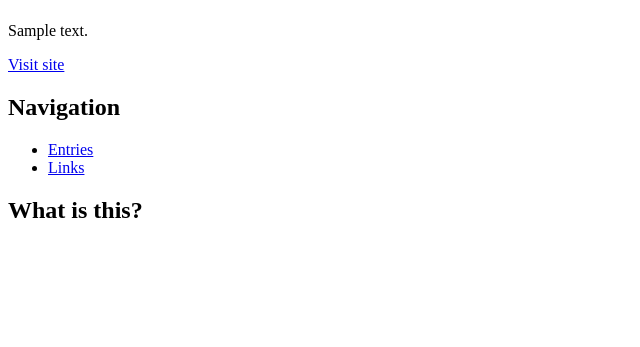
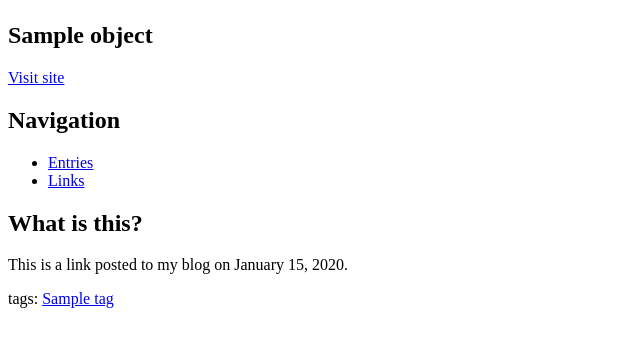
Before and after one commit to rrw4/django_cms, a Django app: template templates/django_blog/link_detail.html in a window 1280 px wide. Shown: the part 58-405 px from the top of the page, without its empty margins (0-640 px from the left). Run offline with Django 3.2, Linux system fonts and the light colour scheme; the template is opened without the code that fills it: most values are stand-ins (such as "Sample title", 1, 10 or a date in 2020).

Commit message:
update link_archive and link_detail templates

```diff
--- a/templates/django_blog/link_detail.html
+++ b/templates/django_blog/link_detail.html
@@ -1,6 +1,22 @@
-{% extends "django_blog/base.html" %}
+{% extends "django_blog/base_links.html" %}
+
+{% block title %}{{ block.super }} | {{ object.title }}{% endblock %}
 
 {% block content %}
-{{ object.description_html | safe }}
+<h2>{{ object.title }}</h2>
 <p><a href="{{ object.url }}">Visit site</a></p>
 {% endblock %}
+
+{% block whatis %}
+<p>This is a link posted to my blog on {{ object.pub_date|date:"F j, Y" }}.</p>
+
+{% if object.tags.count %}
+    <p>tags:
+    {% for tag in object.tags.all %}
+        <a href="{{ tag.get_absolute_url }}">{{ tag.title }}</a>
+    {% endfor %}
+    </p>
+{% else %}
+    <p>This link doesn't have any tags.</p>
+{% endif %}
+{% endblock %}
```
Also changed, not shown: templates/django_blog/link_archive.html (+8 -2 lines).
